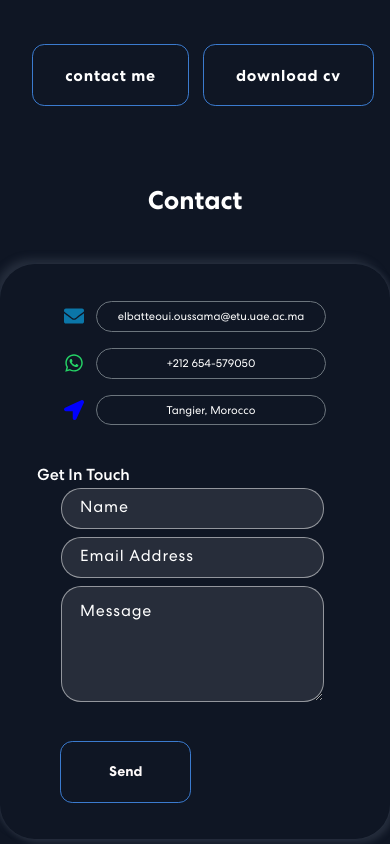
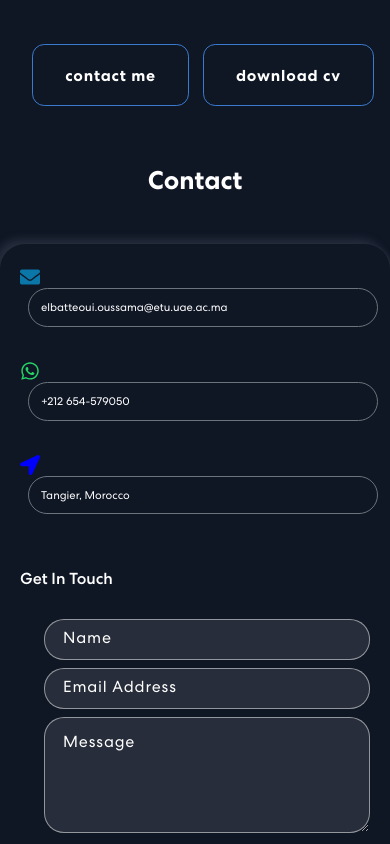
Before and after one commit to batteoui123/MyPortfolio, a React (Create React App) app: page / in a window 390 px wide. Shown: the part 1120-1964 px from the top of the page. Built offline with nearby package versions, Linux system fonts and the light colour scheme; a web font is replaced by a local one.

Commit message:
test contact5

```diff
--- a/src/App.css
+++ b/src/App.css
@@ -823,68 +823,70 @@
 
 
 /************ Contact Css ************/
-.fav1{
-  font-size: 25px;
-
-}
-
-
+/************ Contact CSS ************/
 
 .contact {
-  /* background: linear-gradient(90.21deg, #AA367C -5.91%, #4A2FBD 111.58%); */
-  padding: 60px 0 200px 0;
+  padding: 60px 0 200px 0; /* Ensure enough padding for large screens */
+  position: relative;
 }
 
 .contact h2 {
-	font-size: 45px;
-	font-weight: 700;
+  font-size: 45px;
+  font-weight: 700;
   margin-bottom: 30px;
 }
-.CMcard   span {
+
+.CMcard span {
   width: 300px;
   background: none;
   cursor: text;
   user-select: text;
 }
 
-
-.contact .container{
-  padding:37px;
+.contact .container {
+  padding: 37px;
   border-radius: 35px;
   box-shadow: -5px -5px 8px rgba(94, 104, 121, 0.288),
-  4px 4px 6px rgba(94, 104, 121, 0.288);
+              4px 4px 6px rgba(94, 104, 121, 0.288);
 }
-.contact form input, .contact form textarea {
-  width:90%;
+
+.contact form input,
+.contact form textarea {
+  width: 100%;  /* Ensure full width */
   background: rgba(255, 255, 255, 0.1);
   border: 1px solid rgba(255, 255, 255, 0.5);
   border-radius: 20px;
   color: #fff;
-  margin: 0 0 8px 0;
-
+  margin-bottom: 8px;
   padding: 18px 26px;
   font-weight: 500;
-  font-size: 14px;
+  font-size: 18px;
   letter-spacing: 0.8px;
   transition: 0.3s ease-in-out;
 }
-.contact form input:focus, .contact form textarea:focus {
+
+.contact form input:focus,
+.contact form textarea:focus {
   background: rgba(255, 255, 255, 1);
   color: #121212;
 }
-.contact form input::placeholder, .contact form textarea::placeholder {
+
+.contact form input::placeholder,
+.contact form textarea::placeholder {
   font-size: 16px;
   font-weight: 400;
   color: #fff;
 }
-.contact form input:focus::placeholder, .contact form textarea:focus::placeholder {
+
+.contact form input:focus::placeholder,
+.contact form textarea:focus::placeholder {
   color: #121212;
   opacity: 0.8;
 }
+
 .contact form button {
   font-size: 18px;
   font-weight: 800;
-
   padding: 14px 48px;
   border-radius: .7rem;
   color: #fdf9f9;
@@ -899,19 +901,21 @@
   position: relative;
   z-index: 0;
   overflow: hidden;
+}
 
-}
 .contact form button span {
   z-index: 1;
   position: relative;
 }
+
 .contact form button:hover {
   background-size: 100% 100%;
   outline: none;
 }
+
 .contact form button::before {
   content: "";
-  background:linear-gradient(90deg, #a84cf5 0%, #36c0f0 100%);
+  background: linear-gradient(90deg, #a84cf5 0%, #36c0f0 100%);
   width: 0;
   height: 100%;
   position: absolute;
@@ -920,18 +924,24 @@
   z-index: 0;
   transition: 0.3s ease-in-out;
 }
+
 .contact form button:hover::before {
   width: 100%;
 }
-.elmt{
+
+.elmt {
   margin-top: auto;
   margin-bottom: auto;
 }
-.getouch{
-  margin-bottom: 3px;
+
+.getouch {
+  margin-bottom: 23px;
 }
 
-/* @media (max-width: 768px) {
+/* Media Queries for Mobile Responsiveness */
+
+/* For screens smaller than 768px (Tablets and Phones) */
+@media (max-width: 768px) {
   .contact {
     padding: 40px 0 100px 0;
   }
@@ -982,31 +992,24 @@
     text-align: center;
     font-size: 0.9rem;
   }
-} */
+}
 
-@media (max-width: 768px) {
-  .fav1{
+/* For extra small screens (Phones under 480px) */
+@media (max-width: 480px) {
+  .fav1 {
     font-size: 20px;
+  }
 
-  }
-  .myinfos{
-
-    display:flex;
-    flex-direction: column;
-    align-items: center;
-  }
-  .CMcard   span {
+  .CMcard span {
     width: 230px;
     background: none;
     cursor: text;
     user-select: text;
   }
-  .contact .getouch{
+
+  .contact .getouch {
     font-size: medium;
   }
-
-
-
 
   .contact h2 {
     font-size: 1.6rem;
@@ -1026,6 +1029,7 @@
     font-size: 14px;
   }
 }
+
 
 /************ Footer Css ************/
 
```
